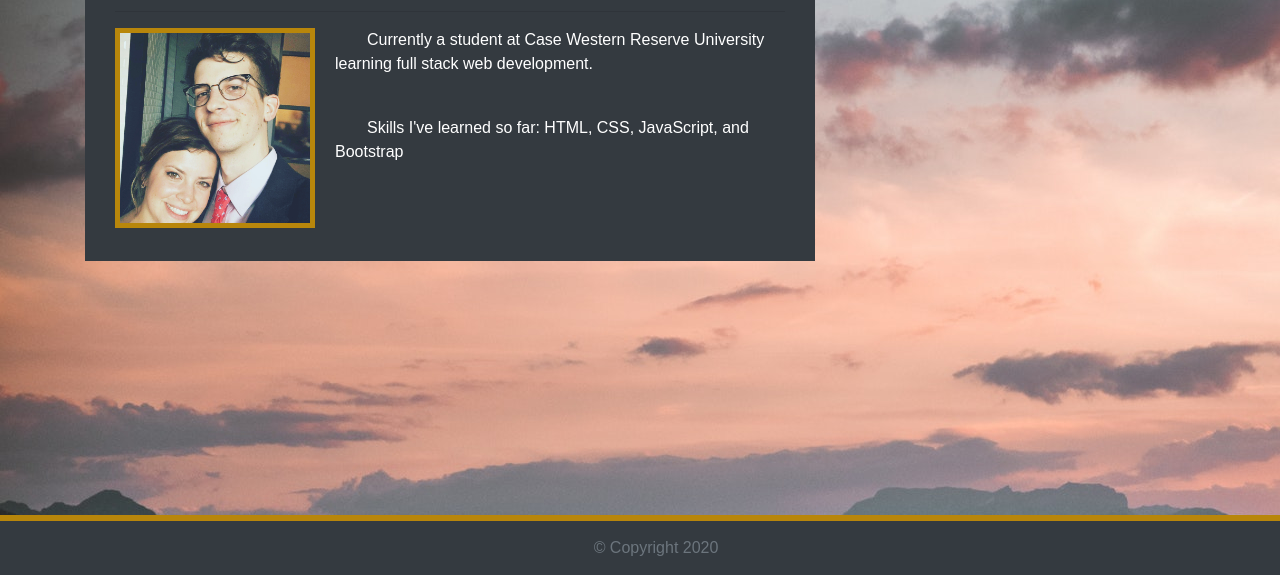
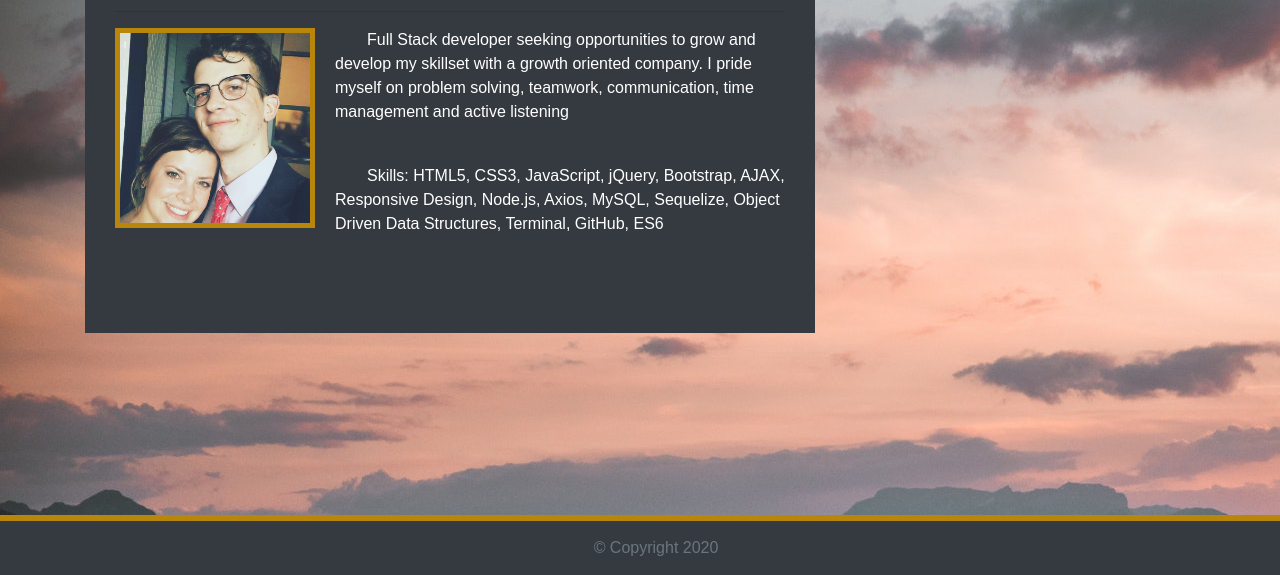
Before and after one commit to JHauck56/JHauck56.github.io, a plain HTML site: page index.html in a window 1280 px wide. Shown: the part 225-800 px from the top of the page. Drawn offline with nearby package versions, Linux system fonts and the light colour scheme.

Commit message:
Changed Bio

```diff
--- a/index.html
+++ b/index.html
@@ -54,9 +54,14 @@
           <h1 class="block-header">About Me</h1>
           <hr />
           <img src="assets/imgs/IMG_20200104_161935_856.jpg" alt="Picture of me" id="about-image" />
-          <p>Currently a student at Case Western Reserve University learning full stack web development.</p>
+          <p>Full Stack developer seeking opportunities
+            to grow and develop my skillset with a
+            growth oriented company. I pride myself on problem solving, teamwork, communication, time
+            management and active listening</p>
           <br/>
-          <p id="textMargin">Skills I've learned so far: HTML, CSS, JavaScript, and Bootstrap
+          <p id="textMargin">Skills: HTML5, CSS3, JavaScript, jQuery, Bootstrap, AJAX,
+            Responsive Design, Node.js, Axios, MySQL, Sequelize, Object Driven Data Structures, Terminal,
+            GitHub, ES6
           </p>
 
         </article>
```
